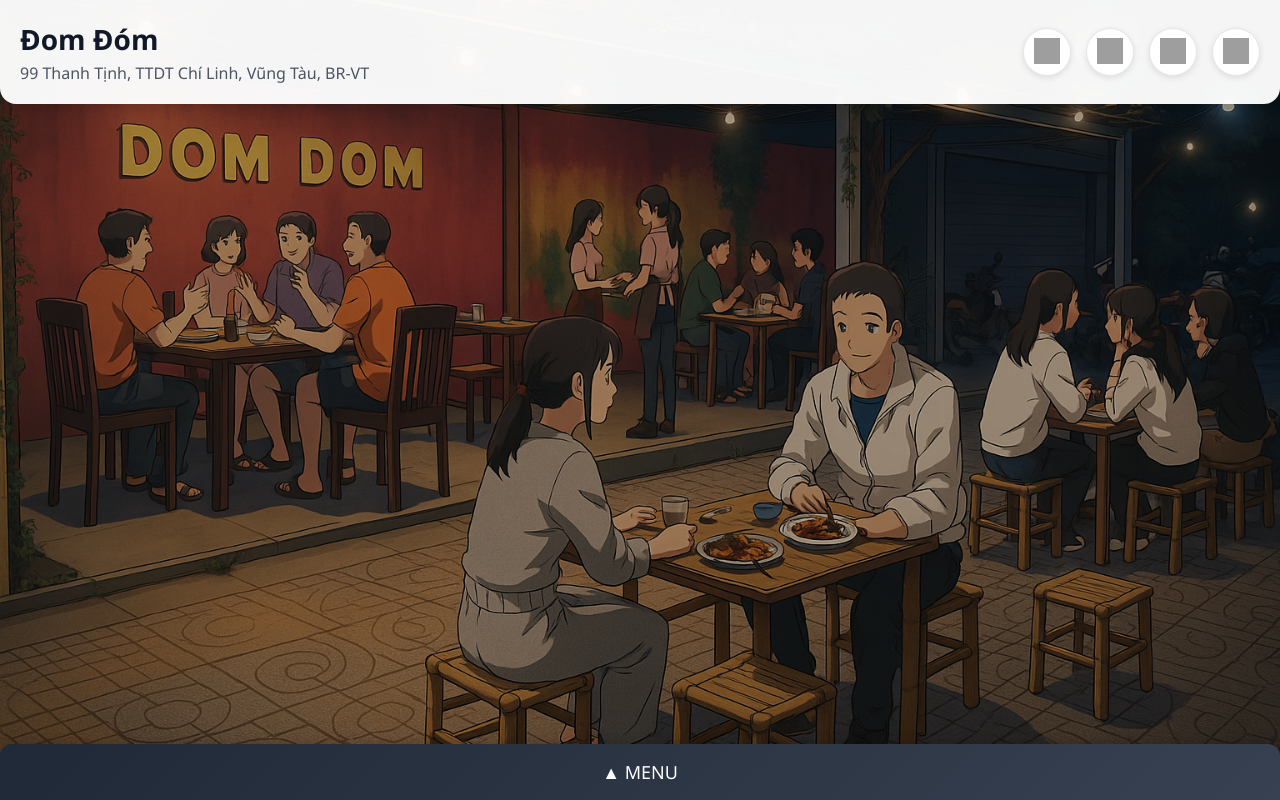
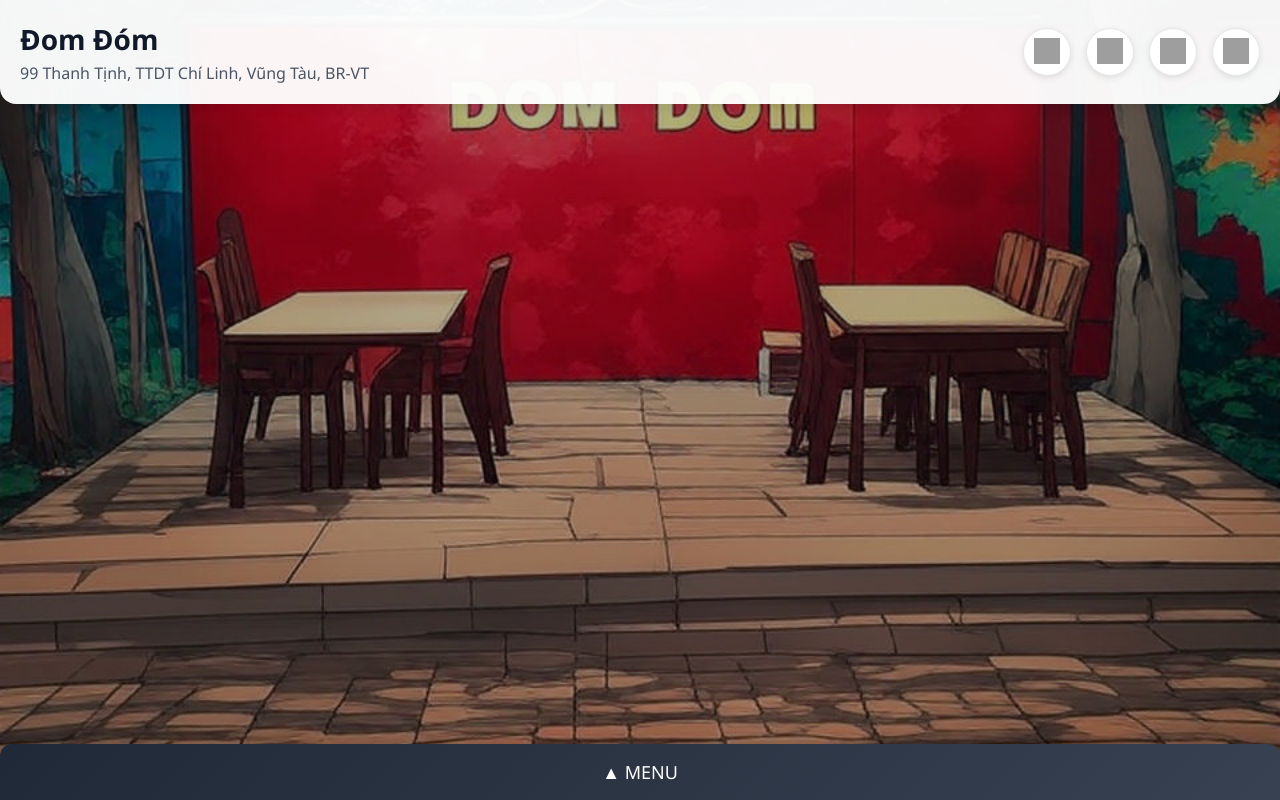
Before and after one commit to phule475/webssitedemodd, a PHP site: page / in a window 1280 px wide. Run offline with PHP 8.4, Linux system fonts and the light colour scheme; grey boxes are pictures that could not be loaded.

Commit message:
Cập nhật ứng dụng

```diff
--- a/styles.css
+++ b/styles.css
@@ -2,7 +2,7 @@ body {
     margin: 0;
     font-family: 'Segoe UI', Roboto, sans-serif;
     background: linear-gradient(rgba(0, 0, 0, 0.3), rgba(0, 0, 0, 0.3)),
-                url('imges/ChatGPT\ Image\ 18_34_30\ 20\ thg\ 5\,\ 2025.png') no-repeat center center fixed;
+                url('imges/image.jpg') no-repeat center center fixed;
     background-size: cover;
     color: #fff;
     min-height: 100vh;
```
Also changed, not shown: imges/image.jpg (added).
